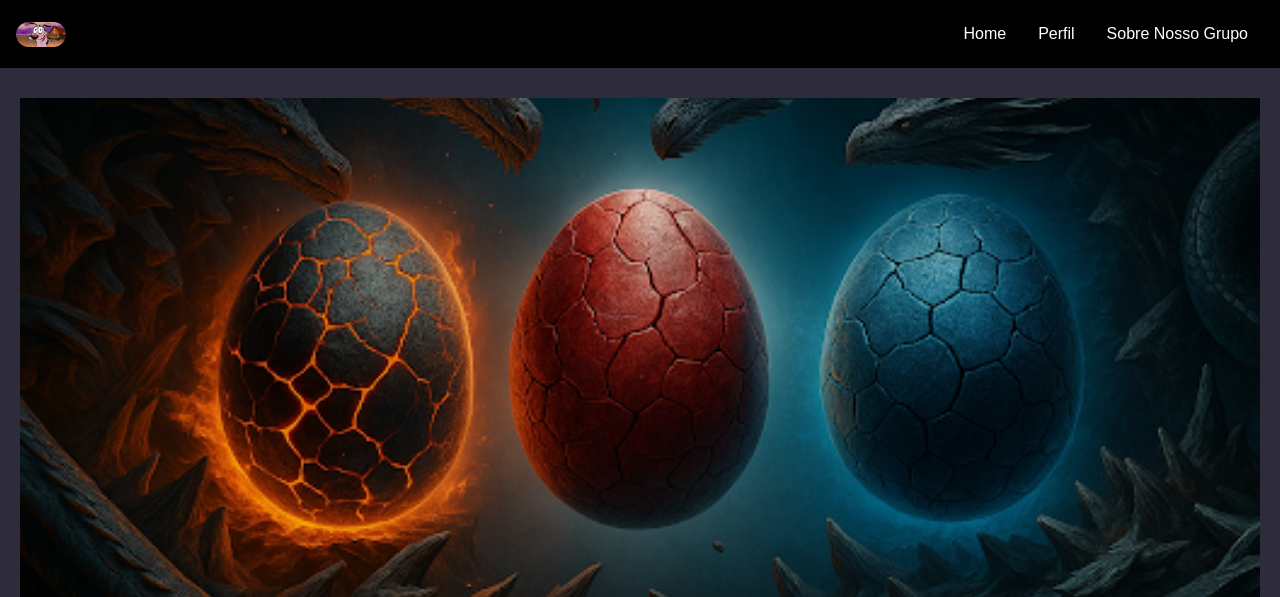
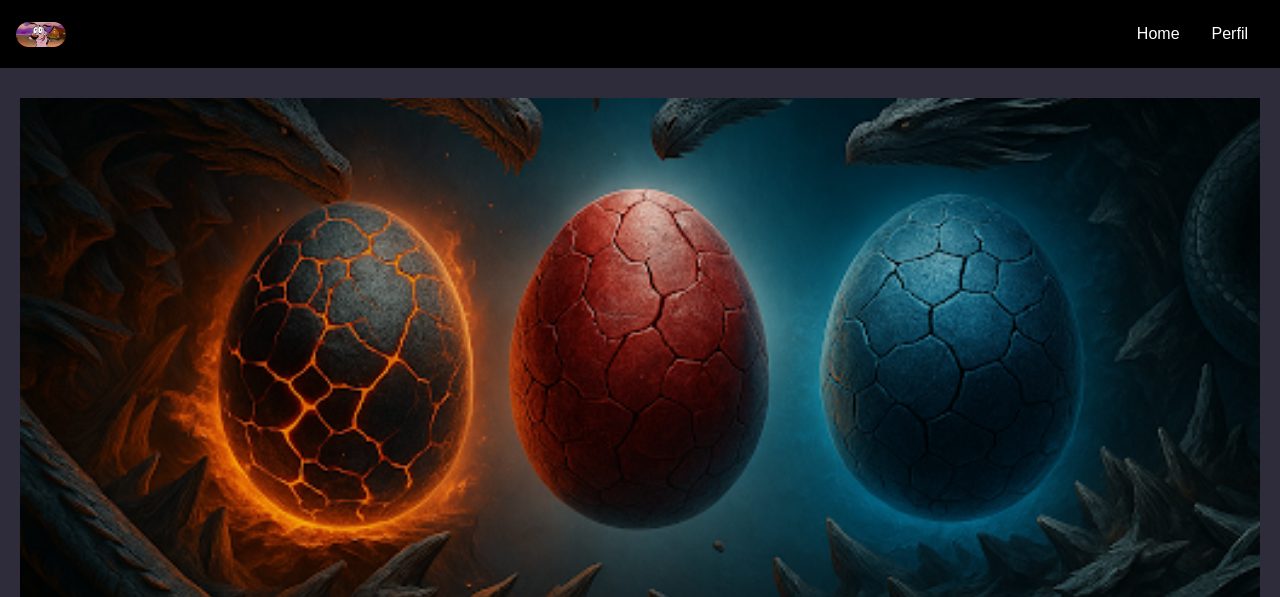
Before and after one commit to BrunoArrudas/Projeto-Site-Dragoes-, a PHP site: page /index.php in a window 1280 px wide. Shown: the top 597 px of the page. Run offline with PHP 8.4, Linux system fonts and the light colour scheme.

Commit message:
Atualização header.php

```diff
--- a/header.php
+++ b/header.php
@@ -105,7 +105,6 @@
     <ul>
       <li><a class="active" href="index.php">Home</a></li>
       <li><a href="perfil.php">Perfil</a></li>
-      <li><a href="grupo.php">Sobre Nosso Grupo</a></li>
 
     </ul>
   </div>
```
